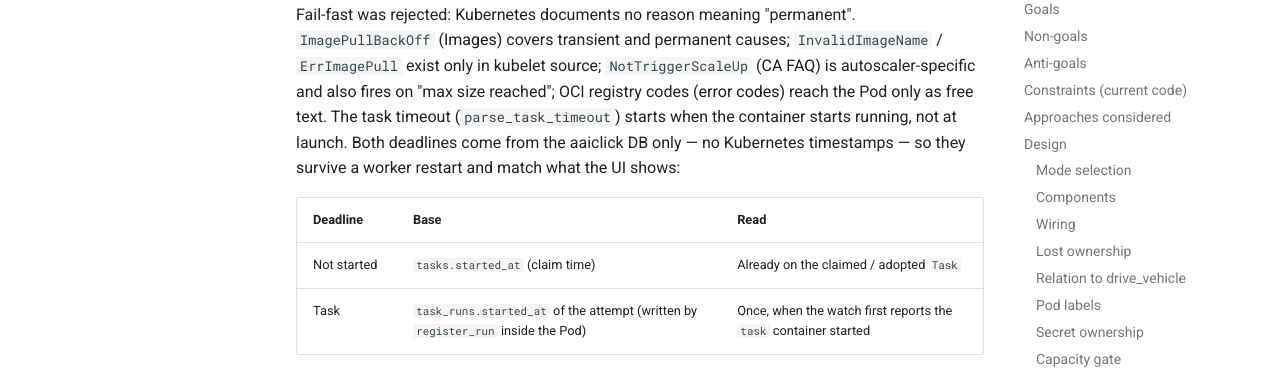
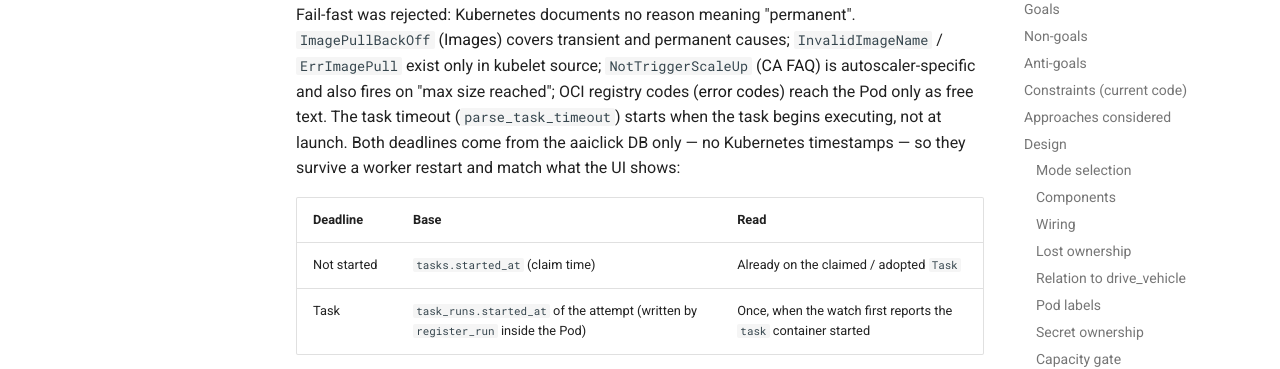
Before and after one commit to kolodkin/aaiclick, an MkDocs documentation site: the page built from docs/superpowers/specs/2026-11-05-concurrent-kubernetes-worker-design.md, in a window 1280 px wide and 900 px high, scrolled down 6579 px. Shown: the part 153-522 px from the top of the window. Built offline with MkDocs 1.6.1 and Material for MkDocs 9.7.7, drawn with Linux system fonts in a browser that asks for light colours; comment, search, counter and statistics services are not loaded.

Commit message:
Spec: align task-timeout wording with DB deadline
Co-Authored-By: Claude Opus 5.5 <noreply@anthropic.com>
Claude-Session: https://claude.ai/code/session_01LcC1uBpvpq3w8R1zbvQbeW

```diff
--- a/docs/superpowers/specs/2026-11-05-concurrent-kubernetes-worker-design.md
+++ b/docs/superpowers/specs/2026-11-05-concurrent-kubernetes-worker-design.md
@@ -221,7 +221,7 @@ only in kubelet source; `NotTriggerScaleUp`
 is autoscaler-specific and also fires on "max size reached"; OCI registry codes
 ([error codes](https://github.com/opencontainers/distribution-spec/blob/main/spec.md#error-codes))
 reach the Pod only as free text. The task timeout (`parse_task_timeout`) starts
-when the container starts running, not at launch. Both deadlines come from the aaiclick DB only — no Kubernetes timestamps — so
+when the task begins executing, not at launch. Both deadlines come from the aaiclick DB only — no Kubernetes timestamps — so
 they survive a worker restart and match what the UI shows:
 
 | Deadline    | Base                                   | Read                                    |
```
